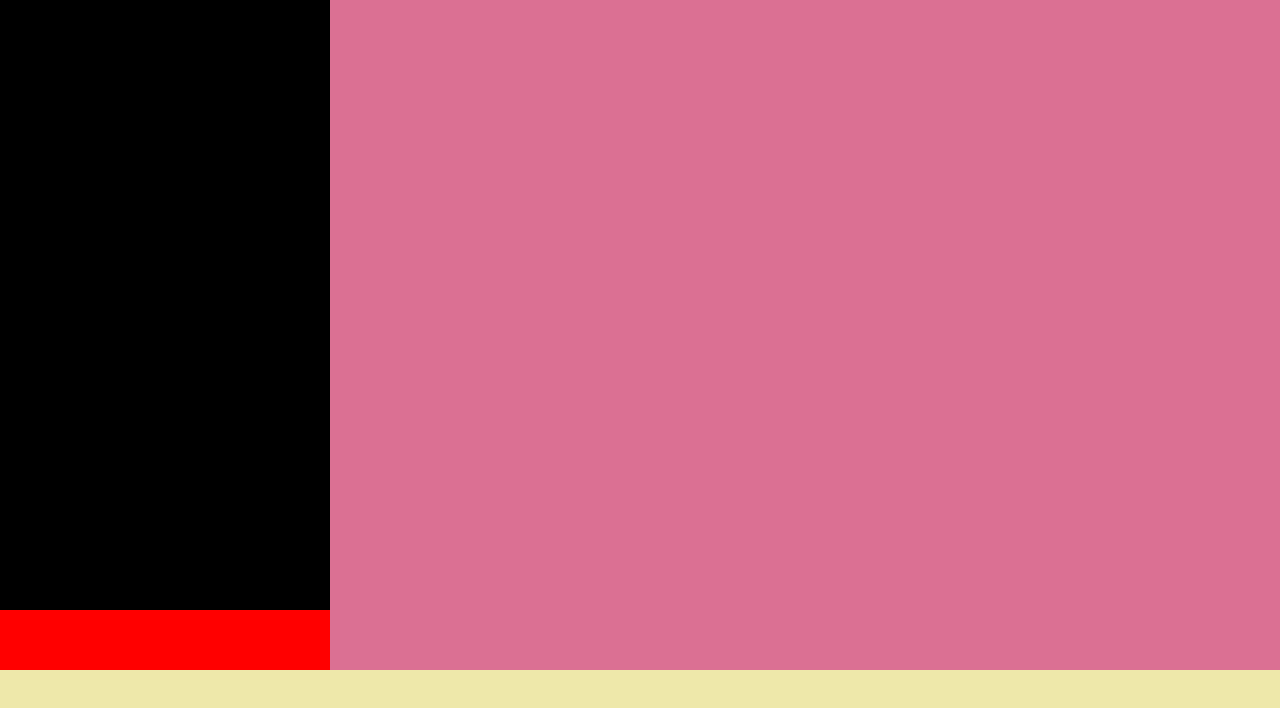
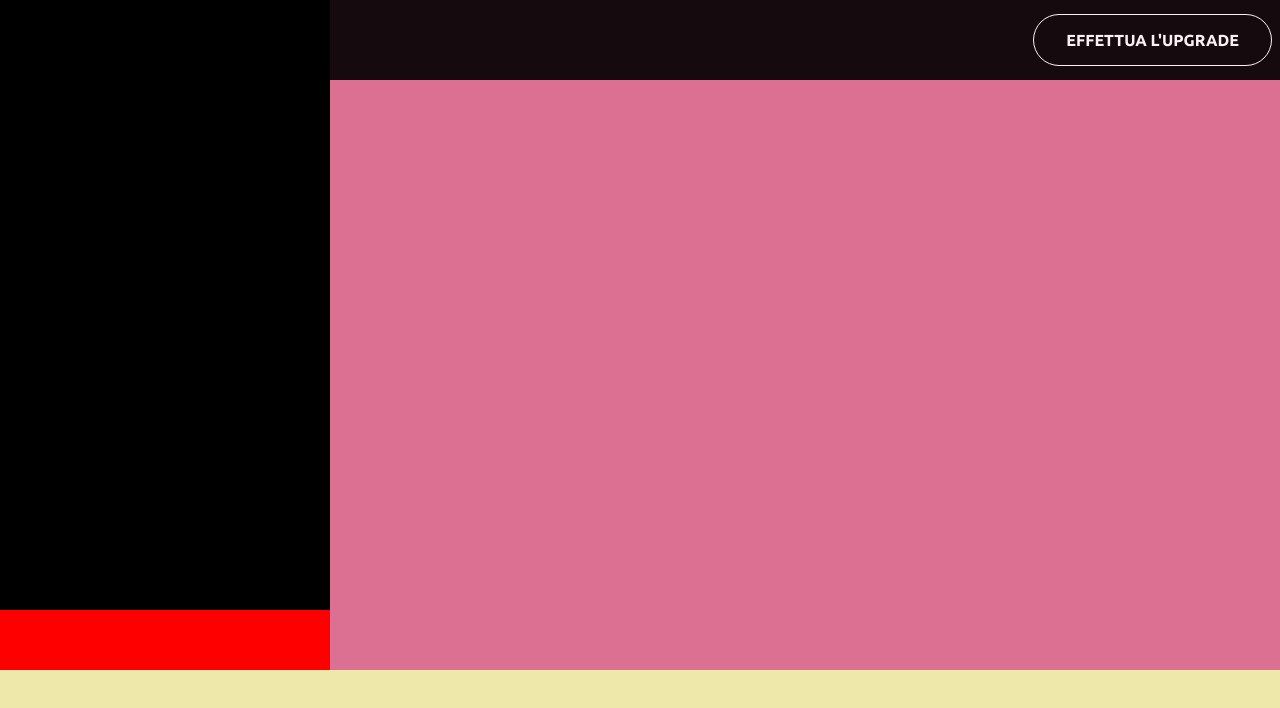
Before and after one commit to LucaRanieri96/html-css-spotifyweb, a plain HTML site: page index.html in a window 1280 px wide. Drawn offline with Linux system fonts and the light colour scheme.

Commit message:
Add button upgrade in main content

```diff
--- a/assets/css/style.css
+++ b/assets/css/style.css
@@ -37,7 +37,8 @@ img {
 
 .align-center {
     align-items: center;
-  }
+}
+
 /* Common */
 /* Mobile First */
 .top {
@@ -48,11 +49,12 @@ footer.bottom {
     height: 80px;
 }
 
-.top > .sidebar {
+.top>.sidebar {
     width: 40px;
     overflow: hidden;
 }
-.top > .content {
+
+.top>.content {
     width: calc(100% - 40px);
     overflow-y: auto;
 }
@@ -60,10 +62,26 @@ footer.bottom {
 .top .sidebar_top {
     height: calc(100% - 60px);
 }
+
 .top .sidebar_bottom {
     height: 60px;
 }
+.transparent {
+    background-color: var(--dark);
+    opacity: 90%;
+    height: 80px;
+    justify-content: flex-end;
+}
 
+.upgrade {
+    color: var(--light);
+    margin-right: 8px;
+    padding: 0.7rem 2rem;
+    border: 1px solid var(--light);
+    border-radius: 2rem;
+    font-size: 0.8rem;
+    font-weight: 400;
+}
 /* Responsive */
 @media screen and (min-width: 481px) {
     .top {
@@ -74,15 +92,19 @@ footer.bottom {
         height: 110px;
     }
 
-    .top > .sidebar {
+    .top>.sidebar {
         width: 270px;
         overflow: hidden;
     }
-    .top > .content {
+
+    .top>.content {
         width: calc(100% - 270px);
         overflow-y: auto;
     }
 
+    #transparent {
+        height: 110px;
+    }
 }
 
 @media screen and (min-width: 769px) {
@@ -94,15 +116,27 @@ footer.bottom {
         height: 130px;
     }
 
-    .top > .sidebar {
+    .top>.sidebar {
         width: 330px;
         overflow: hidden;
     }
-    .top > .content {
+
+    .top>.content {
         width: calc(100% - 330px);
         overflow-y: auto;
     }
+
+    #transparent {
+        height: 130px;
+    }
+
+    .upgrade {
+        padding: 1rem 2rem;
+        font-size: 1rem;
+        font-weight: 800;
+    }
 }
+
 
 @media screen and (min-width: 1281px) {
 
@@ -114,13 +148,17 @@ footer.bottom {
         height: 120px;
     }
 
-    .top > .sidebar {
+    .top>.sidebar {
         width: 308px;
         overflow: hidden;
     }
-    .top > .content {
+
+    .top>.content {
         width: calc(100% - 308px);
         overflow-y: auto;
+    }
+    #transparent {
+        height: 120px;
     }
 }
 
@@ -132,12 +170,15 @@ footer.bottom {
 .debug footer {
     background-color: palegoldenrod;
 }
+
 .debug .sidebar {
     background-color: black;
 }
-.debug .content{
+
+.debug .content {
     background-color: palevioletred;
 }
+
 .debug .sidebar_bottom {
     background-color: red;
 }
--- a/index.html
+++ b/index.html
@@ -25,9 +25,14 @@
                 <div class="sidebar_bottom"></div>
             </div>
             <!-- Main content -->
-            <div class="content d_flex dir_col">
-                <div></div>
-            </div>
+            <main class="content d_flex dir_col">
+                <div class="d_flex transparent align-center">
+                    <div class="upgrade">EFFETTUA L'UPGRADE</div>
+                </div>
+                <div>
+
+                </div>
+            </main>
 
         </div>
         <!-- bottomside -->
```
